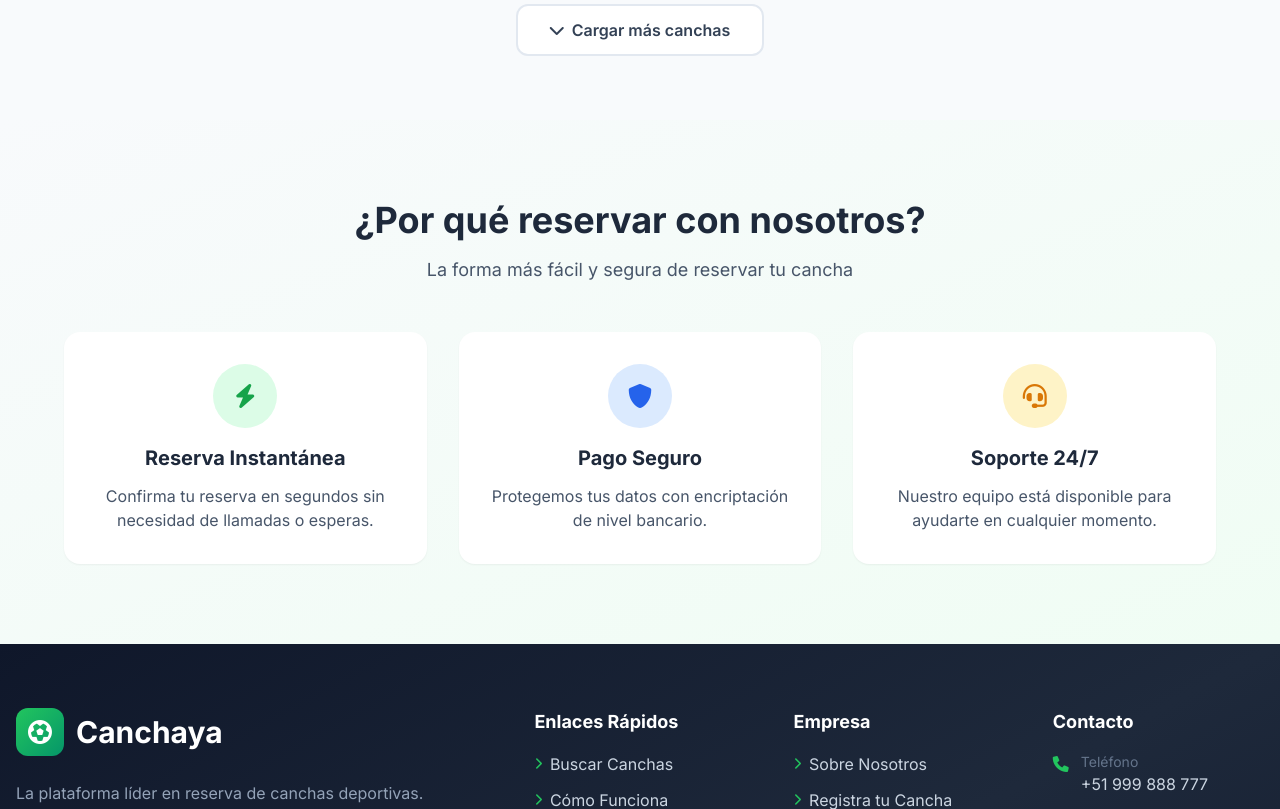
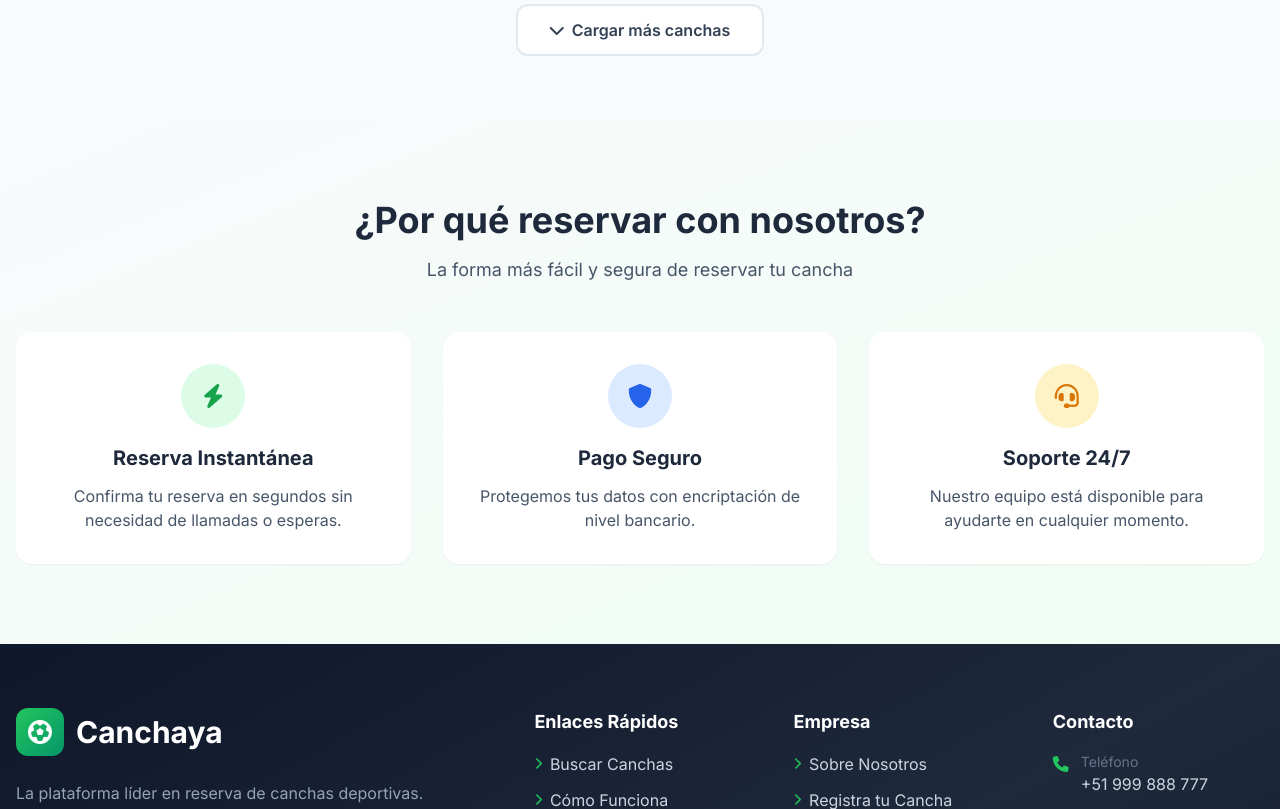
Before and after one commit to hartech369/canchaya, a Django app: page / in a window 1280 px wide. Shown: the part 1516-2325 px from the top of the page. Run offline with Django 4.2, Linux system fonts and the light colour scheme; some libraries are stand-ins or nearby versions.

Commit message:
resonsive2

```diff
--- a/templates/base.html
+++ b/templates/base.html
@@ -2,7 +2,7 @@
 <html lang="es">
 <head>
     <meta charset="UTF-8">
-    <meta name="viewport" content="width=device-width, initial-scale=1.0">
+    <meta name="viewport" content="width=device-width, initial-scale=1">
     <title>{% block title %}Canchaya - Reserva tu pasión{% endblock %}</title>
     <script src="https://cdn.tailwindcss.com"></script>
     <link href="https://cdnjs.cloudflare.com/ajax/libs/font-awesome/6.0.0/css/all.min.css" rel="stylesheet">
--- a/templates/index.html
+++ b/templates/index.html
@@ -13,7 +13,7 @@
     <div class="absolute top-20 right-10 w-72 h-72 bg-green-500 rounded-full opacity-10 blur-3xl"></div>
     <div class="absolute bottom-20 left-10 w-96 h-96 bg-emerald-500 rounded-full opacity-10 blur-3xl"></div>
 
-    <div class="relative max-w-6xl mx-auto">
+    <div class="container max-w-6xl mx-auto">
         <!-- Badges superiores -->
         <div class="flex flex-wrap justify-center gap-3 mb-8">
             <span class="px-4 py-2 bg-white/10 backdrop-blur-sm text-white rounded-full text-sm font-medium border border-white/20">
@@ -95,7 +95,8 @@
 </section>
 
 <!-- Sección de Canchas Disponibles -->
-<section class="max-w-7xl mx-auto py-16 px-4">
+<section class="py-16">
+    <div class="container mx-auto px-4">
         <!-- Header con filtros -->
         <div class="flex flex-col md:flex-row justify-between items-start md:items-end mb-8 gap-4">
             <div>
@@ -335,11 +336,12 @@
                 <i class="fas fa-chevron-down mr-2"></i>Cargar más canchas
             </button>
         </div>
+    </div>
 </section>
 
 <!-- Sección de Beneficios -->
-<section class="bg-gradient-to-br from-slate-50 to-green-50 py-20 px-4">
-    <div class="max-w-6xl mx-auto">
+<section class="bg-gradient-to-br from-slate-50 to-green-50 py-20">
+    <div class="container mx-auto px-4">
         <div class="text-center mb-12">
             <h2 class="text-4xl font-bold text-slate-800 mb-4">¿Por qué reservar con nosotros?</h2>
             <p class="text-slate-600 text-lg">La forma más fácil y segura de reservar tu cancha</p>
```
Lines whose indentation alone changed are shown as unchanged.
